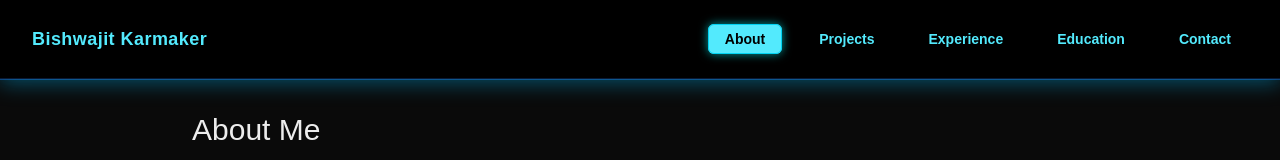
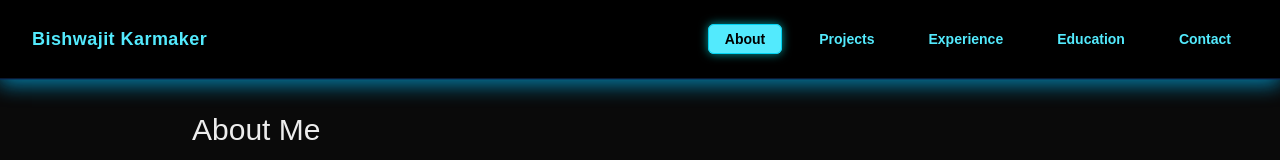
Before and after one commit to Bishwajit93/portfolio-frontend, a Next.js app: page / in a window 1280 px wide. Shown: the top 160 px of the page. Built offline with nearby package versions, Linux system fonts and the light colour scheme; no server answers.

Commit message:
header border glow fix

```diff
--- a/src/components/Header.tsx
+++ b/src/components/Header.tsx
@@ -24,7 +24,7 @@ export default function Header() {
   ];
 
   return (
-    <header className="w-full bg-black text-white fixed top-0 left-0 z-50 h-[60px] md:h-[80px] border-b border-blue-500/40 shadow-md">
+    <header className="w-full bg-black text-white fixed top-0 left-0 z-50 h-[60px] md:h-[80px] border-b border-blue-500/20 shadow-[0_4px_20px_rgba(0,191,255,0.4)]">
       <div className="flex items-center justify-between h-full max-w-7xl mx-auto px-4 sm:px-6 lg:px-8 border-b border-blue-500/20 shadow-[0_4px_20px_rgba(0,191,255,0.4)]">
         <div className="text-sm md:text-lg font-extrabold text-cyan-300 tracking-wide">
           <Link href="/" className="hover:text-white transition">
```
